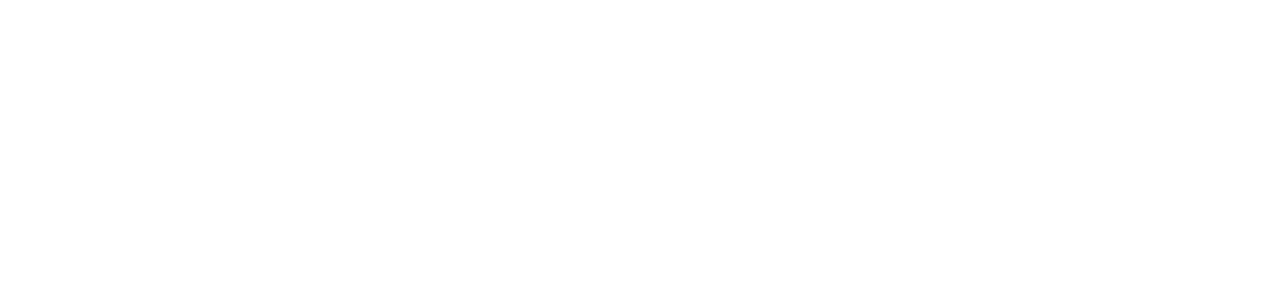
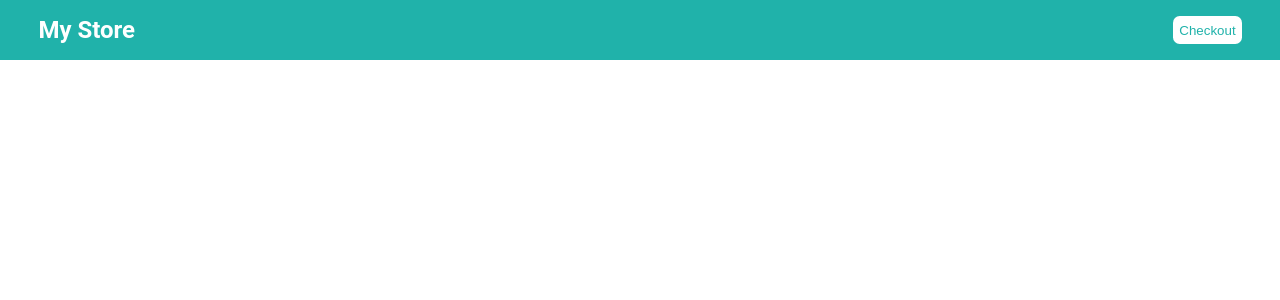
Before and after one commit to elena130/test, an Angular app: page / in a window 1280 px wide. Shown: the top 300 px of the page. Built offline with nearby package versions, Linux system fonts and the light colour scheme.

Commit message:
aggiunta lista dei prodotti

```diff
--- a/src/app/app.component.html
+++ b/src/app/app.component.html
@@ -1,2 +1,3 @@
+<app-nav></app-nav>
 
-<router-outlet></router-outlet>
+<!--<router-outlet></router-outlet>-->
--- a/src/app/app.module.ts
+++ b/src/app/app.module.ts
@@ -4,11 +4,13 @@
 import { AppRoutingModule } from './app-routing.module';
 import { AppComponent } from './app.component';
 import { NavComponent } from './nav/nav.component';
+import { ProductListComponent } from './product-list/product-list.component';
 
 @NgModule({
   declarations: [
     AppComponent,
-    NavComponent
+    NavComponent,
+    ProductListComponent
   ],
   imports: [
     BrowserModule,
--- a/src/app/nav/nav.component.css
+++ b/src/app/nav/nav.component.css
@@ -0,0 +1,20 @@
+nav{
+    margin: 0;
+    padding: 2vh 3vw;
+    display: flex;
+    justify-content: space-between;
+
+    background-color: lightseagreen;
+}
+
+nav button {
+    background-color: white;
+    color: lightseagreen;
+    border: 0;
+    border-radius: 0.5em;
+}
+
+nav h1{
+    margin: 0;
+    color: white;
+}
--- a/src/app/nav/nav.component.html
+++ b/src/app/nav/nav.component.html
@@ -1 +1,5 @@
-<p>nav works!</p>
+
+<nav>
+    <div><h1>My Store</h1></div>
+    <button>Checkout</button>
+</nav>
--- /dev/null
+++ b/src/app/product-list/product-list.component.html
@@ -0,0 +1 @@
+<p>product-list works!</p>
--- /dev/null
+++ b/src/app/product-list/product-list.component.ts
@@ -0,0 +1,15 @@
+import { Component, OnInit } from '@angular/core';
+
+@Component({
+  selector: 'app-product-list',
+  templateUrl: './product-list.component.html',
+  styleUrls: ['./product-list.component.css']
+})
+export class ProductListComponent implements OnInit {
+
+  constructor() { }
+
+  ngOnInit(): void {
+  }
+
+}
--- a/src/styles.css
+++ b/src/styles.css
@@ -1 +1,5 @@
 /* You can add global styles to this file, and also import other style files */
+body{
+    font-family: 'Roboto';
+    margin: 0;
+}
```
Also changed, not shown: src/app/product-list/product-list.component.css (added), 1 other file (tests, documents, lock files or other folders).
